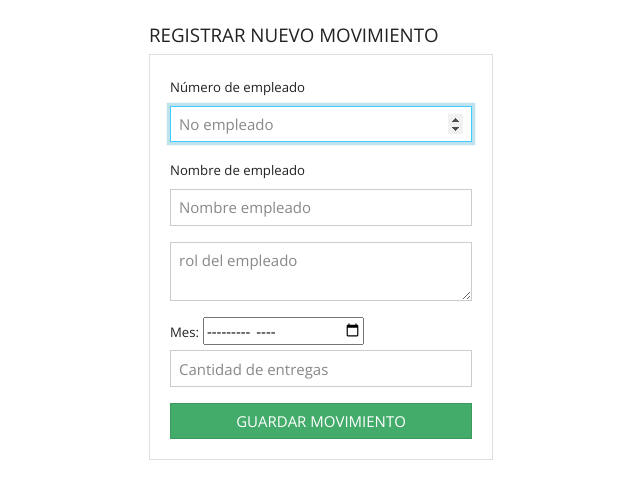
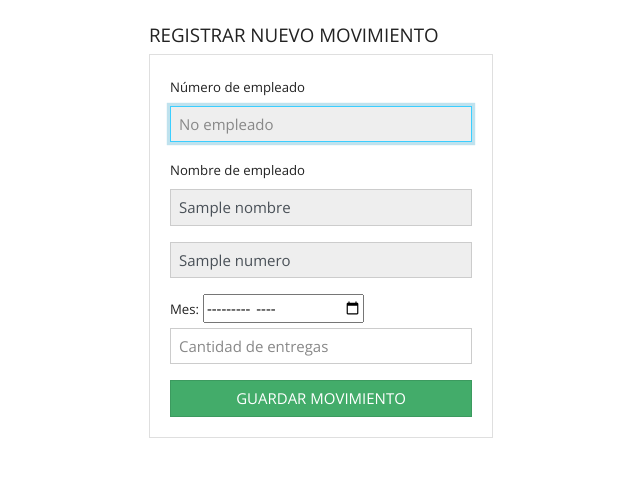
Before and after one commit to pedroog304/rinkiuSueldos, a PHP site: template view/nuevoMovimiento.php in a window 1280 px wide. Shown: the part 55-554 px from the top of the page, without its empty margins (319-959 px from the left). Run offline with PHP 8.4, Linux system fonts and the light colour scheme; the template is opened without the code that fills it: most values are stand-ins (such as "Sample title", 1, 10 or a date in 2020); some libraries are stand-ins or nearby versions.

Commit message:
auto llenado de la informacion del empleado al momento de registrar un nuevo movimiento

```diff
--- a/model/insertMovimiento.php
+++ b/model/insertMovimiento.php
@@ -18,4 +18,16 @@ if (isset($_POST['guardar_movimiento'])) {
 
 }
 
+if  (isset($_GET['no_empleado'])) {
+  $id = $_GET['no_empleado'];
+  $query = "SELECT * FROM empleados WHERE no_empleado=$id";
+  $result = mysqli_query($conn, $query);
+  if (mysqli_num_rows($result) == 1) {
+    $row = mysqli_fetch_array($result);
+    $numero = $row['no_empleado'];
+    $nombre = $row['nombre_empleado'];
+    $rol = $row['rol_empleado'];
+  }
+}
+
 ?>
--- a/view/index.php
+++ b/view/index.php
@@ -4,7 +4,7 @@
   <div class="row">
     <div class="col-md-12">
       <div class="col-md-6">
-      <a id="btn-registrar-movimiento" href="nuevoMovimiento.php" class="btn btn-success btn-block" value="Ver empleados">Nuevo movimiento</a>
+      <a id="btn-registrar-movimiento" href="mostrarEmpleados.php" class="btn btn-success btn-block" value="Ver empleados">Nuevo movimiento</a>
       <a id="btn-ver-empleados" href="mostrarEmpleados.php" class="btn btn-warning btn-block" value="">Visualizar lista de empleados</a>
       </div>
     <div class="col-md-12">
--- a/view/mostrarEmpleados.php
+++ b/view/mostrarEmpleados.php
@@ -15,6 +15,7 @@
             <th>Nombre</th>
             <th>Rol</th>
             <th>Editar / Eliminar</th>
+            <th>Movimiento nuevo</th>
           </tr>
         </thead>
         <tbody id="myTable">
@@ -31,6 +32,7 @@
               <a href="modificarEmpleado.php?no_empleado=<?php echo $row['no_empleado']?>">Editar</a>
               <a href="../model/deleteEmpleado.php?no_empleado=<?php echo $row['no_empleado']?> ">Eliminar</a>
             </td>
+            <td><a href="nuevoMovimiento.php?no_empleado=<?php echo $row['no_empleado']?> ">Seleccionar</a></td>
           </tr>
           <?php } ?>
         </tbody>
--- a/view/nuevoEmpleado.php
+++ b/view/nuevoEmpleado.php
@@ -1,4 +1,5 @@
 <?php include('header.php'); ?>
+
 
       <!-- REGISTRAR NUEVO EMPLEADO -->
       <div class="container p-4">
--- a/view/nuevoMovimiento.php
+++ b/view/nuevoMovimiento.php
@@ -1,4 +1,6 @@
-<?php include('header.php'); ?>
+<?php include('header.php');
+include('../model/insertMovimiento.php')?>
+
       <!-- REGISTRAR NUEVO MOVIMIENTO -->
       <div class="container p-4">
   <div class="row">
@@ -9,16 +11,16 @@
           <!--CAMPO NUMERO DE EMPLEADO ------------------------------------->
           <div class="form-group" method="">
             <label>Número de empleado</label>
-            <input type="number" name="no_empleado" class="form-control" placeholder="No empleado" autofocus required value="">
+            <input type="number" name="no_empleado" class="form-control" placeholder="No empleado" autofocus value="<?php echo $numero?>" readonly>
     <!-----------------------NOMBRE EMPLEADO--------------------------------------- -->
           </div>
           <div class="form-group">
           <label>Nombre de empleado</label>
-            <input type="text" name="nombre" rows="2" class="form-control" placeholder="Nombre empleado" required value="">
+            <input type="text" name="nombre" rows="2" class="form-control" placeholder="Nombre empleado" value="<?php echo $nombre?>" readonly>
           </div>
           <!--------------------------ROL DEL EMPLEADO------------------------>
           <div class="form-group">
-            <textarea name="rol" rows="2" class="form-control" placeholder="rol del empleado" value="" required></textarea>
+            <input name="rol" rows="2" class="form-control" placeholder="rol del empleado" value="<?php echo $numero?>" readonly>
           </div>
           <div>
             <label for="mes">Mes:</label>
```
